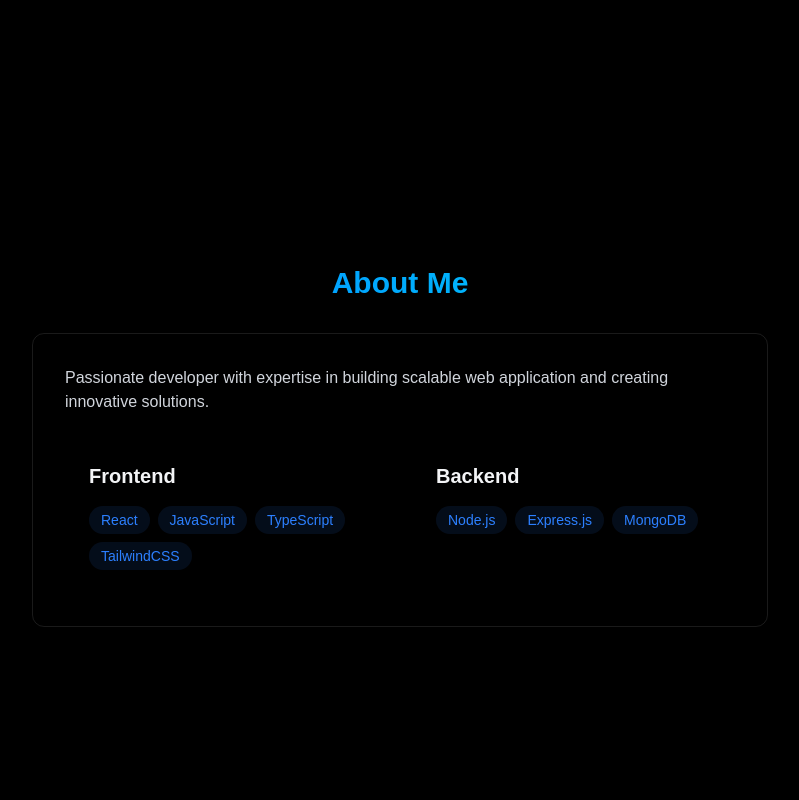
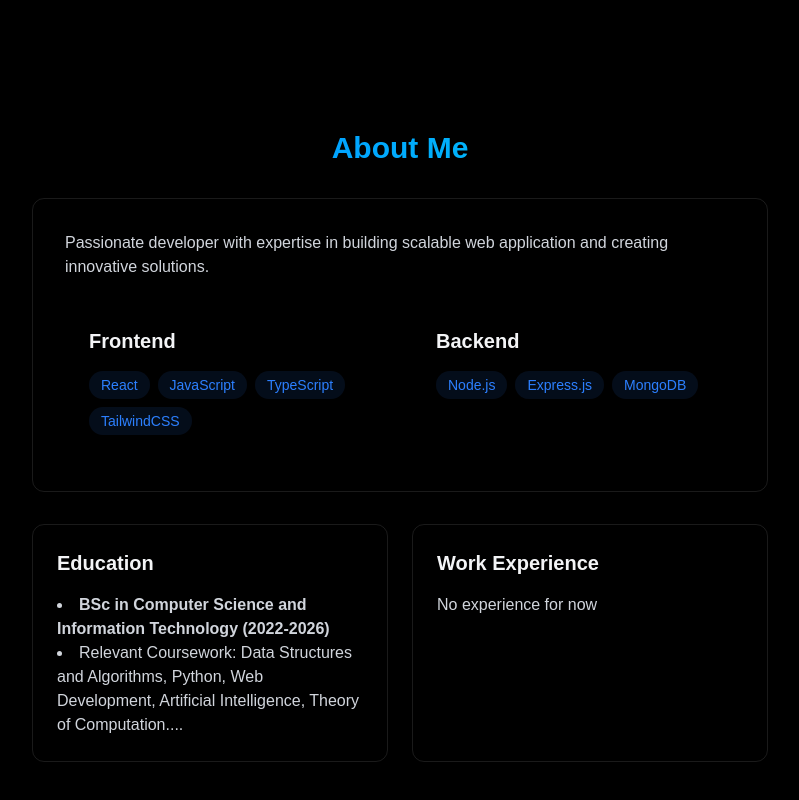
Before and after one commit to iamkapilll/Kapils-portfolio, a React (Vite) app: page / in a window 1280 px wide. Shown: the part 754-1554 px from the top of the page, without its empty margins (240-1039 px from the left). Built offline with nearby package versions, Linux system fonts and the light colour scheme.

Commit message:
everything done for About component

```diff
--- a/src/components/sections/About.jsx
+++ b/src/components/sections/About.jsx
@@ -48,7 +48,28 @@ export const About = () =>{
 
                     </div>
                 </div>
-                <div></div>
+                <div className="grid grid-cols-1 md:grid-cols-2 gap-6 mt-8">
+                    <div className="p-6 rounded-xl border-white/10 border hover:-translate-1 transition-all">
+                       <h3 className="text-xl font-bold mb-4">Education</h3>
+                       <ul className="list-disc list-inside text-gray-300 spacy-y-2">
+                        <li>
+                            <strong>BSc in Computer Science and Information Technology (2022-2026)</strong>
+                        </li>
+                        <li>
+                            Relevant Coursework: Data Structures and Algorithms, Python, Web Development, Artificial Intelligence, Theory of Computation....
+                        </li>
+                       </ul>
+                    </div>
+                    <div className="p-6 rounded-xl border-white/10 border hover:-translate-1 transition-all">
+                       <h3 className="text-xl font-bold mb-4">Work Experience</h3>
+                       <div className="space-y-4 text-gray-300">
+                        <div>
+                            <h4>No experience for now</h4>
+                        </div>
+
+                       </div>
+                    </div>
+                </div>
 
             </div>
         </section>
```
